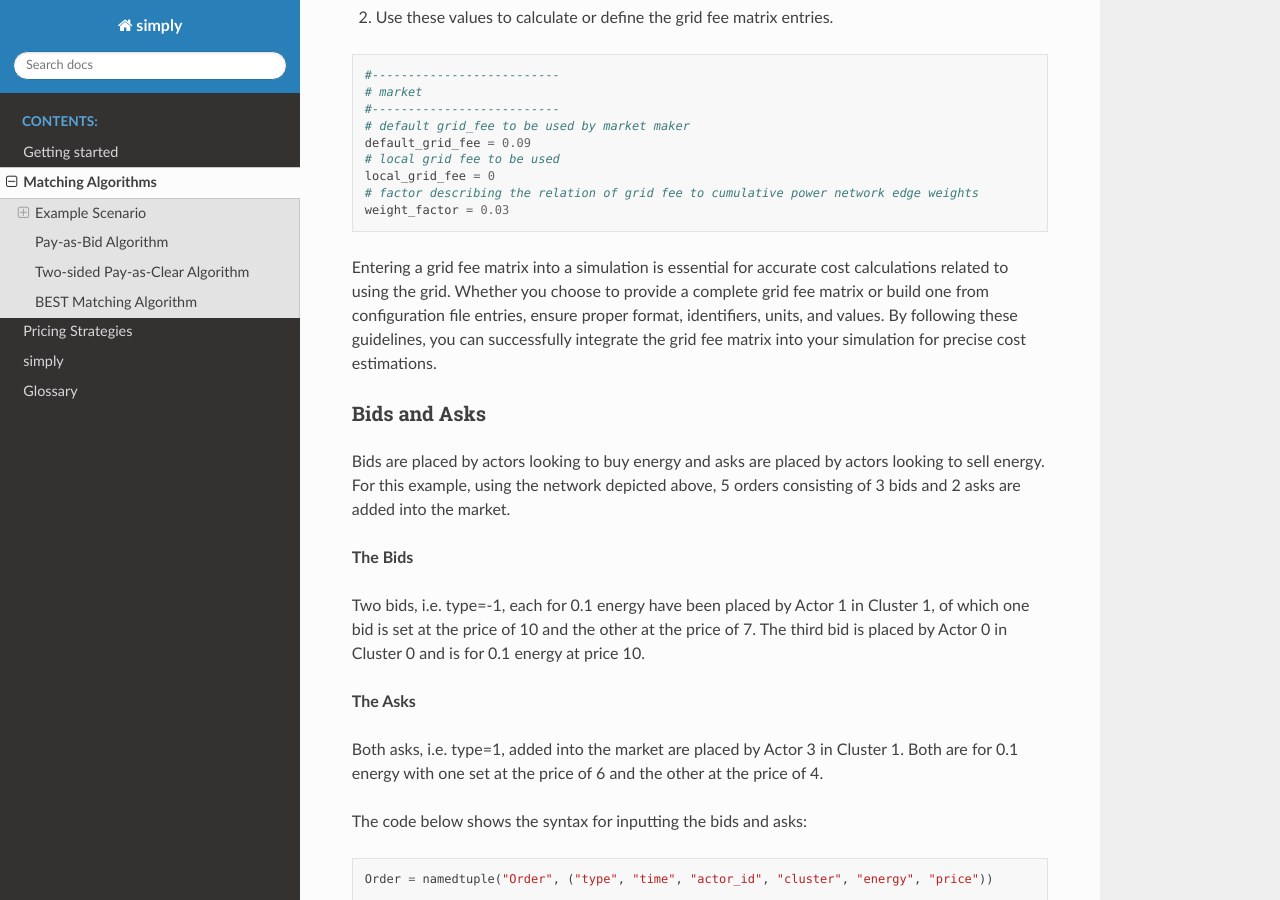
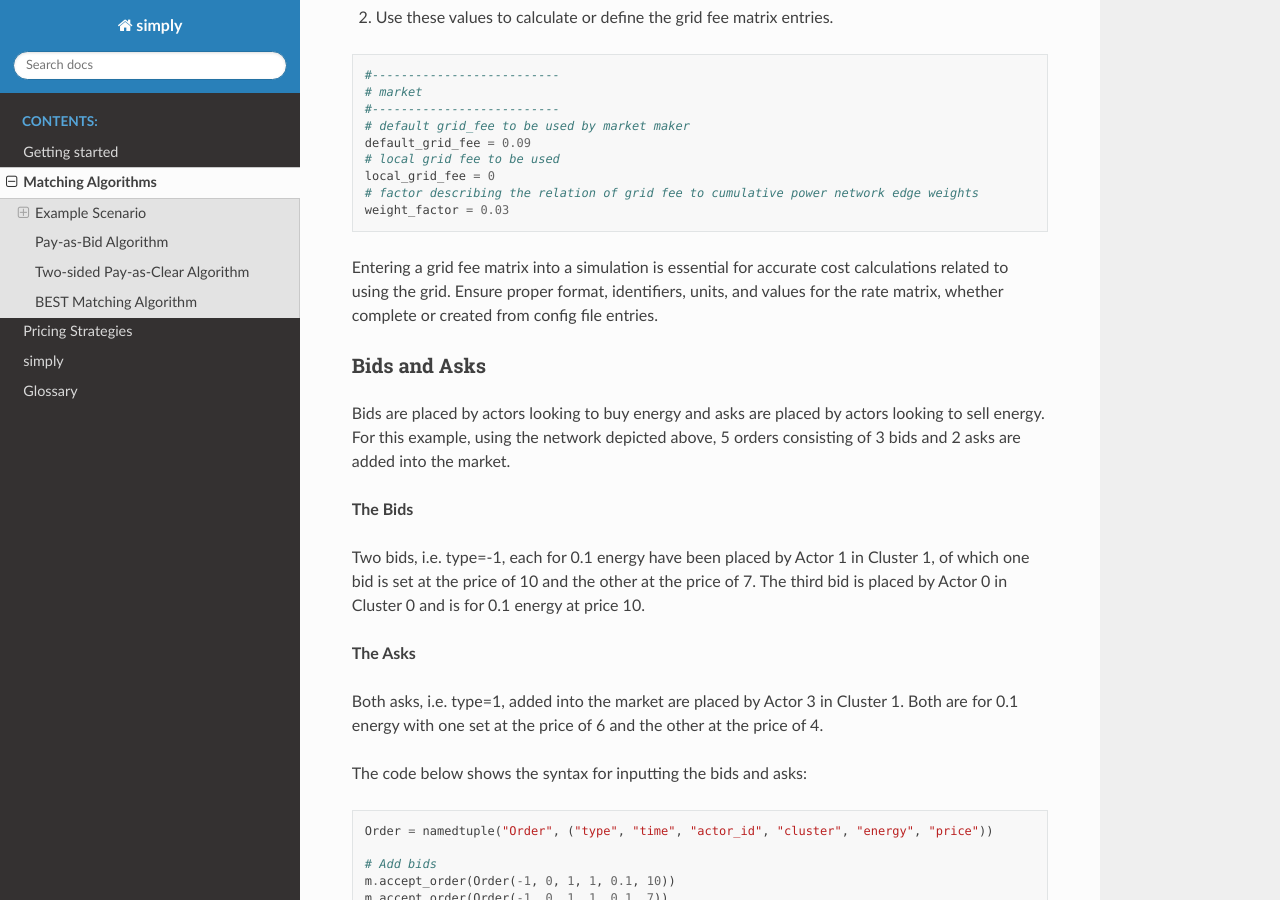
Before and after one commit to BESTenergytrade/simply, a Sphinx documentation site: the page built from doc/source/matching_strategies.rst, in a window 1280 px wide and 900 px high, scrolled down 2708 px. Built offline with Sphinx 7.4.7 and the Read the Docs theme 2.0.0, drawn with Linux system fonts in a browser that asks for light colours; formulas are drawn with MathJax 3.

Commit message:
Update matching_strategies.rst
Minor fixes were made.

```diff
--- a/doc/source/matching_strategies.rst
+++ b/doc/source/matching_strategies.rst
@@ -137,7 +137,7 @@ Example Configuration Entries
    # factor describing the relation of grid fee to cumulative power network edge weights
    weight_factor = 0.03
 
-Entering a grid fee matrix into a simulation is essential for accurate cost calculations related to using the grid. Whether you choose to provide a complete grid fee matrix or build one from configuration file entries, ensure proper format, identifiers, units, and values. By following these guidelines, you can successfully integrate the grid fee matrix into your simulation for precise cost estimations.
+Entering a grid fee matrix into a simulation is essential for accurate cost calculations related to using the grid. Ensure proper format, identifiers, units, and values for the rate matrix, whether complete or created from config file entries.
 
 Bids and Asks
 ---------------
```
